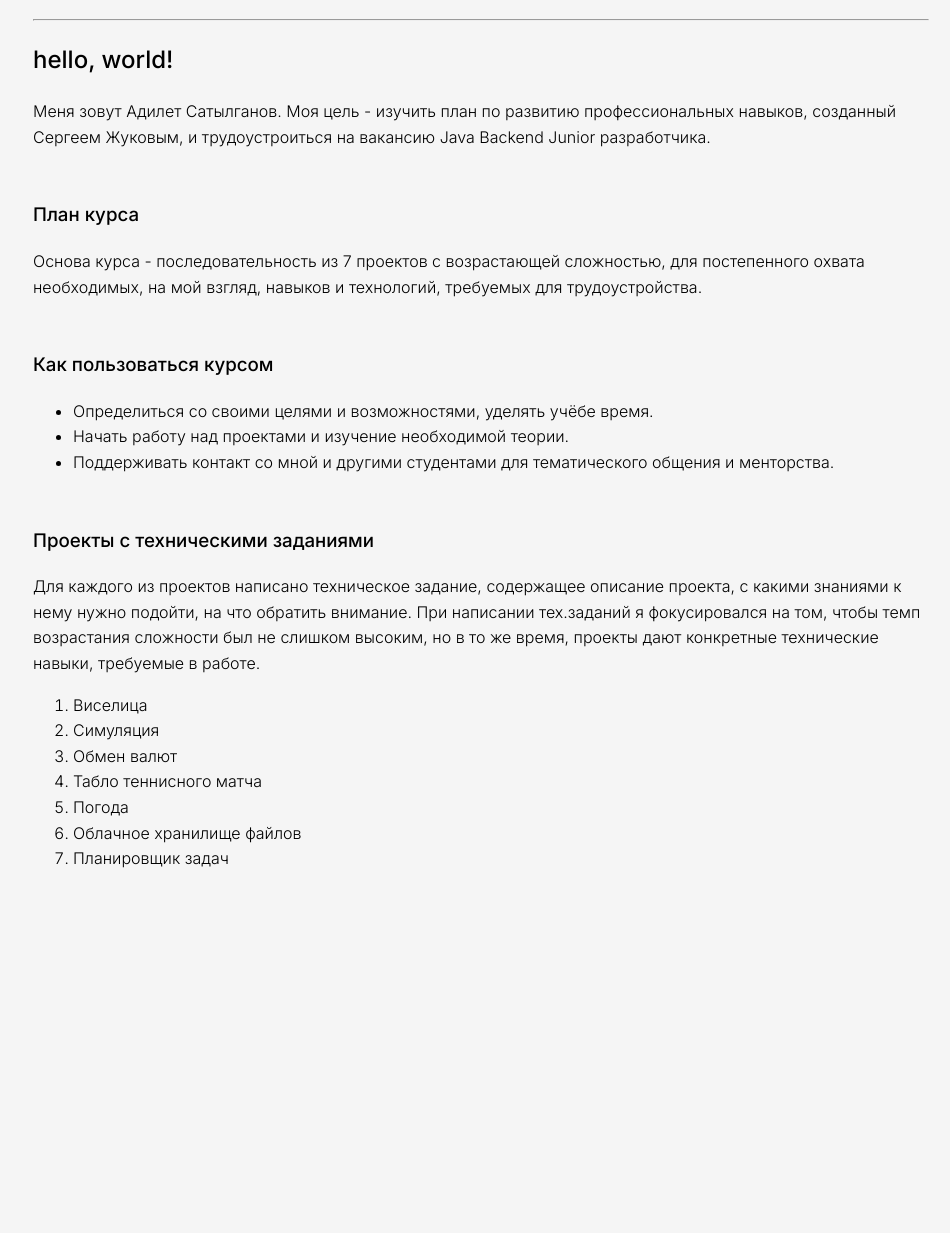
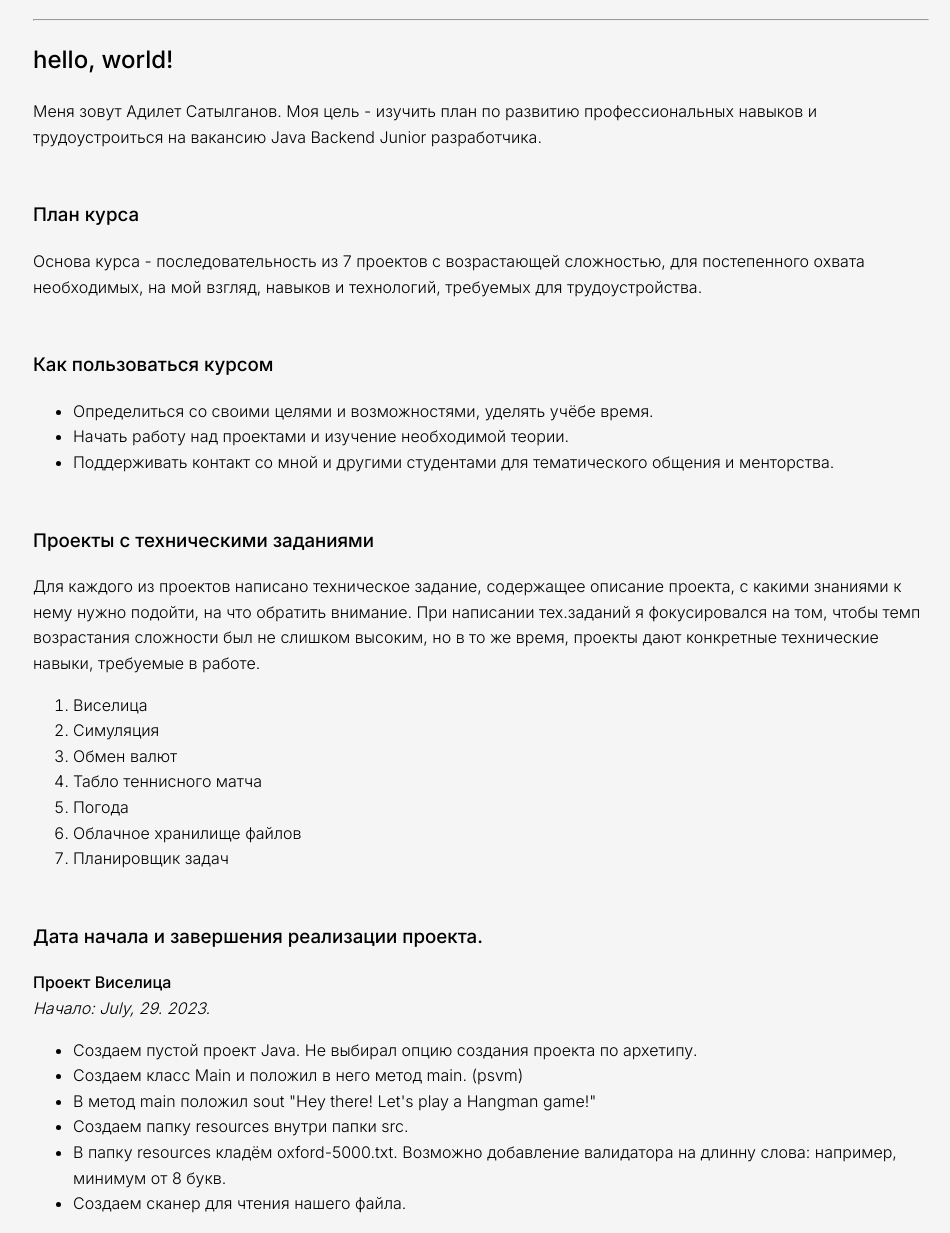
Before and after one commit to techLeopard/techleopard.github.io, a website built with Vite: page index.html in a window 1280 px wide. Shown: the part 63-1296 px from the top of the page, without its empty margins (159-1109 px from the left). Before the commit the page ends 951 px from the top, so only its background shows below. Built offline with nearby package versions, Linux system fonts and the light colour scheme.

Commit message:
Minor changes in text

```diff
--- a/css/style.css
+++ b/css/style.css
@@ -49,3 +49,11 @@ h2, h3 {
 .secondary-box {
     margin-top: 50px;
 }
+
+.project-name {
+    font-weight: 500;
+}
+
+.date {
+    font-style: italic;
+}
--- a/index.html
+++ b/index.html
@@ -16,8 +16,7 @@
 
   <div class="main-box">
     <h2>hello, world!</h2>
-    <p>Меня зовут Адилет Сатылганов. Моя цель - изучить план по развитию профессиональных навыков, созданный Сергеем Жуковым,
-      и трудоустроиться на вакансию Java Backend Junior разработчика.
+    <p>Меня зовут Адилет Сатылганов. Моя цель - изучить план по развитию профессиональных навыков и трудоустроиться на вакансию Java Backend Junior разработчика.
     </p>
 
     <div class="secondary-box">
@@ -59,6 +58,19 @@
 
     </div>
 
+    <div class="secondary-box">
+      <h3>Дата начала и завершения реализации проекта.</h3>
+      <span class="project-name">Проект Виселица</span><br>
+      <span class="date">Начало: July, 29. 2023.</span>
+      <ul>
+        <li>Создаем пустой проект Java. Не выбирал опцию создания проекта по архетипу.</li>
+        <li>Создаем класс Main и положил в него метод main. (psvm)</li>
+        <li>В метод main положил sout "Hey there! Let's play a Hangman game!"</li>
+        <li>Создаем папку resources внутри папки src.</li>
+        <li>В папку resources кладём oxford-5000.txt. Возможно добавление валидатора на длинну слова: например, минимум от 8 букв.</li>
+        <li>Создаем сканер для чтения нашего файла.</li>
+      </ul>
+    </div>
 
 
   </div>
```
